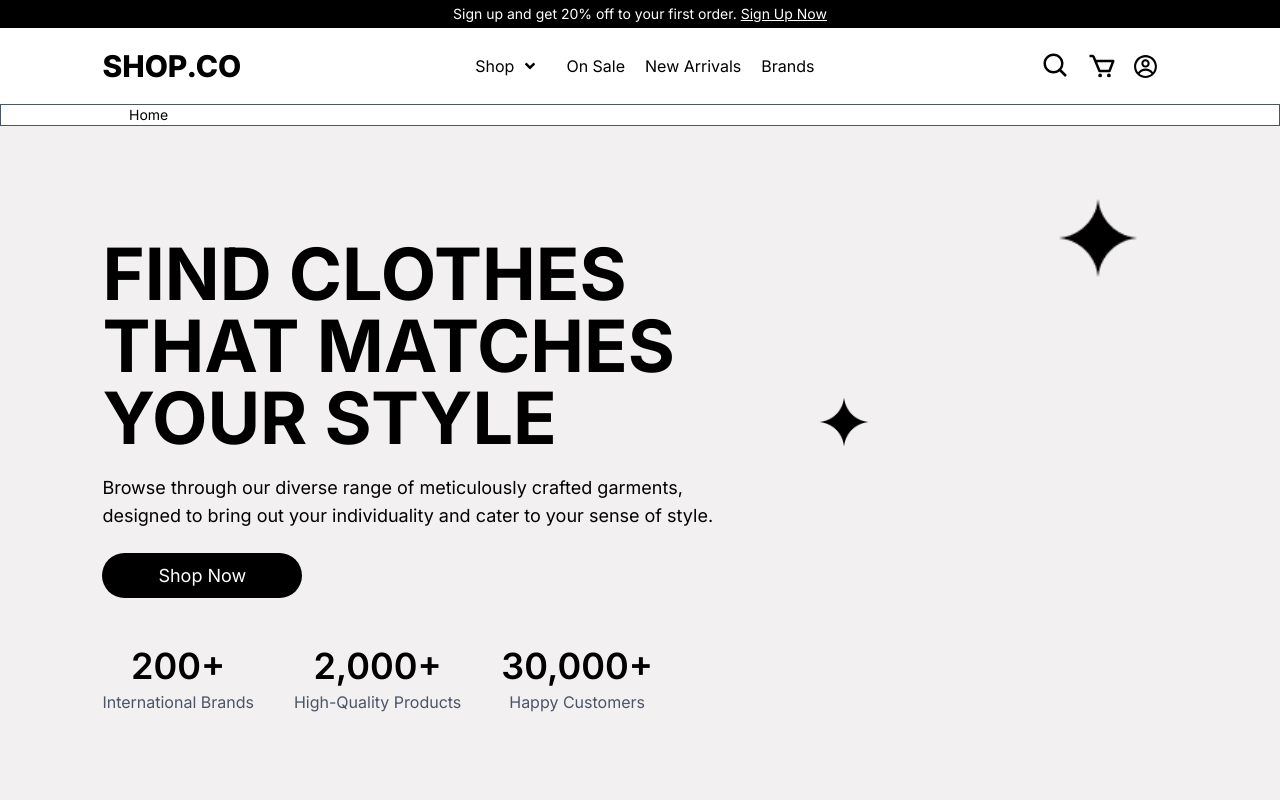
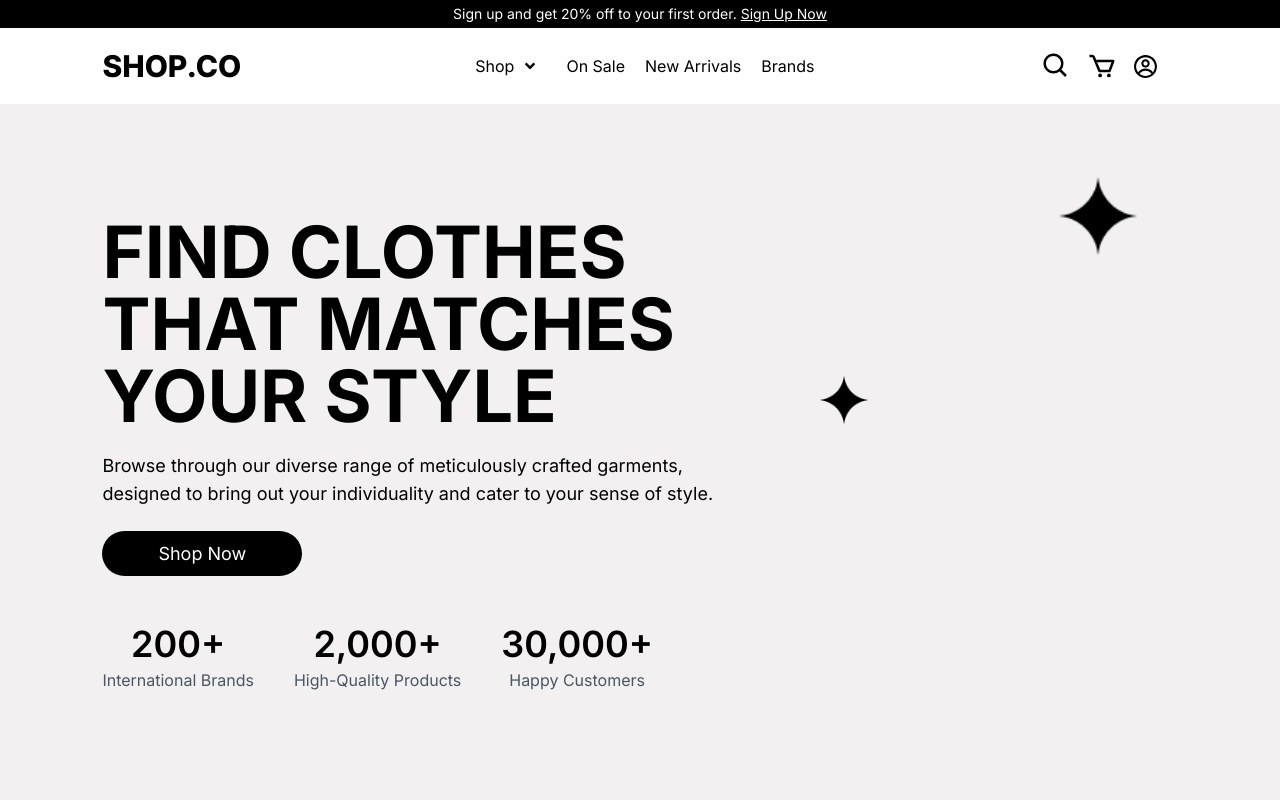
Before and after one commit to thedon-dev/clothing-store, a React (Vite) app: page / in a window 1280 px wide. Shown: the top 800 px of the page. Built offline with nearby package versions, Linux system fonts and the light colour scheme.

Commit message:
adding updates on other pages

```diff
--- a/src/components/Footer.jsx
+++ b/src/components/Footer.jsx
@@ -95,12 +95,12 @@ const Footer = () => {
     },
   ];
   return (
-    <footer className="relative mt-20 lg:mt-0 pt-60 pb-20 px-[5%] lg:px-[10%] bg-[#f0f0f0]">
-      <div className="absolute w-[90%] lg:w-[80%] rounded-lg text-white bg-black flex flex-col lg:felx-row -top-24 p-8 justify-between">
+    <footer className="relative mt-20 lg:mt-0 pt-60 lg:pt-48 pb-20 px-[5%] lg:px-[10%] bg-[#f0f0f0]">
+      <div className="absolute w-[90%] lg:w-[80%] rounded-lg text-white bg-black flex flex-col lg:flex-row -top-24 p-8 lg:p-10 justify-between">
         <h1 className="uppercase text-2xl lg:text-5xl font-bold lg:w-2/3">
           STAY UPTO DATE ABOUT OUR LATEST OFFERS
         </h1>
-        <div className="flex flex-col gap-3 mt-5 lg:w-1/3">
+        <div className="flex flex-col gap-3 mt-5 lg:mt-0 lg:w-1/3">
           <div className="bg-white rounded-full flex gap-3 items-center p-3">
             <div>
               <FiMail color="black" />
@@ -118,7 +118,7 @@ const Footer = () => {
         </div>
       </div>
       <div className="flex gap-5 flex-col lg:flex-row">
-        <div className="lg;w-2/5">
+        <div className="lg:w-2/5">
           <h1 className="uppercase text-5xl font-extrabold">Shop.Co</h1>
           <p className="mt-3">
             We have clothes that suits your style and which you’re proud to
--- a/src/components/Navbar.jsx
+++ b/src/components/Navbar.jsx
@@ -92,7 +92,7 @@ const Navbar = () => {
             ref={navRef}
             className={`${
               navOpen ? "left-0" : "-left-[100%] lg:left-0"
-            } top-0 bg-white h-screen lg:h-fit w-2/3 px-5 lg:px-0 fixed lg:relative flex flex-col lg:flex-row lg:w-full justify-center lg:justify-between lg:items-center z-50 transition-all duration-300`}
+            } top-0 bg-white h-screen lg:h-fit w-2/3 px-5 lg:px-0 fixed lg:relative flex flex-col lg:flex-row lg:w-full justify-center lg:justify-between lg:items-center z-50 transition-all duration-300 bg-50`}
           >
             <h2 className="font-extrabold text-4xl uppercase text-start lg:hidden">
               Shop.Co
@@ -142,10 +142,10 @@ const Navbar = () => {
                 className="focus:outline-none w-full text-sm lg:text-base hidden"
               />
             </div>
-            <Link to="" className="">
+            <Link to="/cart" className="">
               <BiCart className="w-[30px] h-[30px]" />
             </Link>
-            <Link to="" className="">
+            <Link to="/profile" className="">
               <CgProfile className="w-[25px] h-[25px]" />
             </Link>
           </div>
--- a/src/components/NavigationPointer.jsx
+++ b/src/components/NavigationPointer.jsx
@@ -1,4 +1,7 @@
 import React from "react";
+import { FaAngleRight } from "react-icons/fa";
+import { LiaAngleRightSolid } from "react-icons/lia";
+import { TfiAngleRight } from "react-icons/tfi";
 import { Link, useLocation } from "react-router-dom";
 
 const NavigationPointer = () => {
@@ -9,15 +12,20 @@ const NavigationPointer = () => {
     .filter((segment) => segment);
 
   return (
-    <nav className="text-gray-600 text-sm px-[5%] lg:px-[10%] border bg-transparent">
+    <nav className="text-gray-600 text-sm px-[5%] lg:px-[8%] bg-transparent absolute py-1 z-20">
       <ul className="flex gap-2">
-        <li>
-          <Link to="/" className="hover:underline text-black">
+        <li className={`${location.pathname === "/" ? "hidden" : "flex"}`}>
+          <Link to="/" className="hover:underline">
             Home
           </Link>
         </li>
 
-        {pathSegments.length > 0 && <li>&gt;</li>}
+        {pathSegments.length > 0 && (
+          <li className="flex items-center">
+            {" "}
+            <LiaAngleRightSolid color="" />
+          </li>
+        )}
 
         {pathSegments.map((segment, index) => {
           const url = "/" + pathSegments.slice(0, index + 1).join("/");
@@ -29,7 +37,11 @@ const NavigationPointer = () => {
                   {segment.replace("-", " ")}
                 </Link>
               </li>
-              {index < pathSegments.length - 1 && <li>&gt;</li>}
+              {index < pathSegments.length - 1 && (
+                <li className="flex items-center">
+                  <LiaAngleRightSolid color="" />
+                </li>
+              )}
             </React.Fragment>
           );
         })}
```
